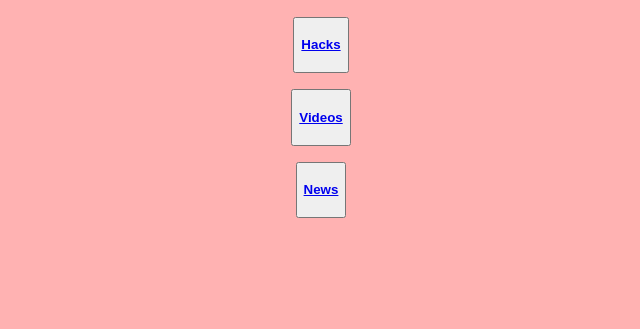
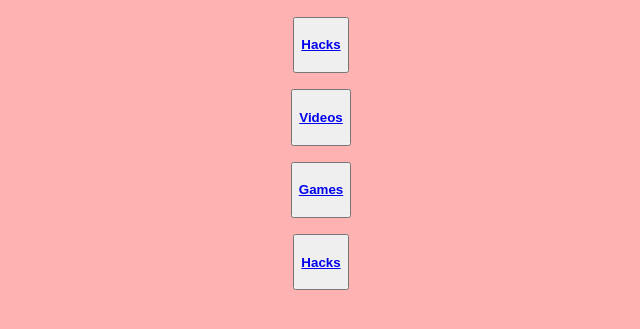
Before and after one commit to Xty21223/news, a plain HTML site: page index.html in a window 1280 px wide. Shown: the part 157-486 px from the top of the page, without its empty margins (319-959 px from the left). Drawn offline with Linux system fonts and the light colour scheme.

Commit message:
Update index.html

```diff
--- a/index.html
+++ b/index.html
@@ -11,6 +11,6 @@
     <p>
     <h2>NEWS</h2>
     <h2>Menu:</h2>
-        <p><button><a href="hacks.html"><h4>Hacks</h4></a></button><p><button><a href="vid.html"><h4>Videos</h4></a></button><p><button><a href="news.html"><h4>News</h4></a></button>
+        <p><button><a href="hacks.html"><h4>Hacks</h4></a></button><p><button><a href="vid.html"><h4>Videos</h4></a></button><p><button><a href="news.html"><h4>Games</h4></a></button><p><button><a href="nikan.html"><h4>Hacks</h4></a></button>
 </body>
 </html>
```
